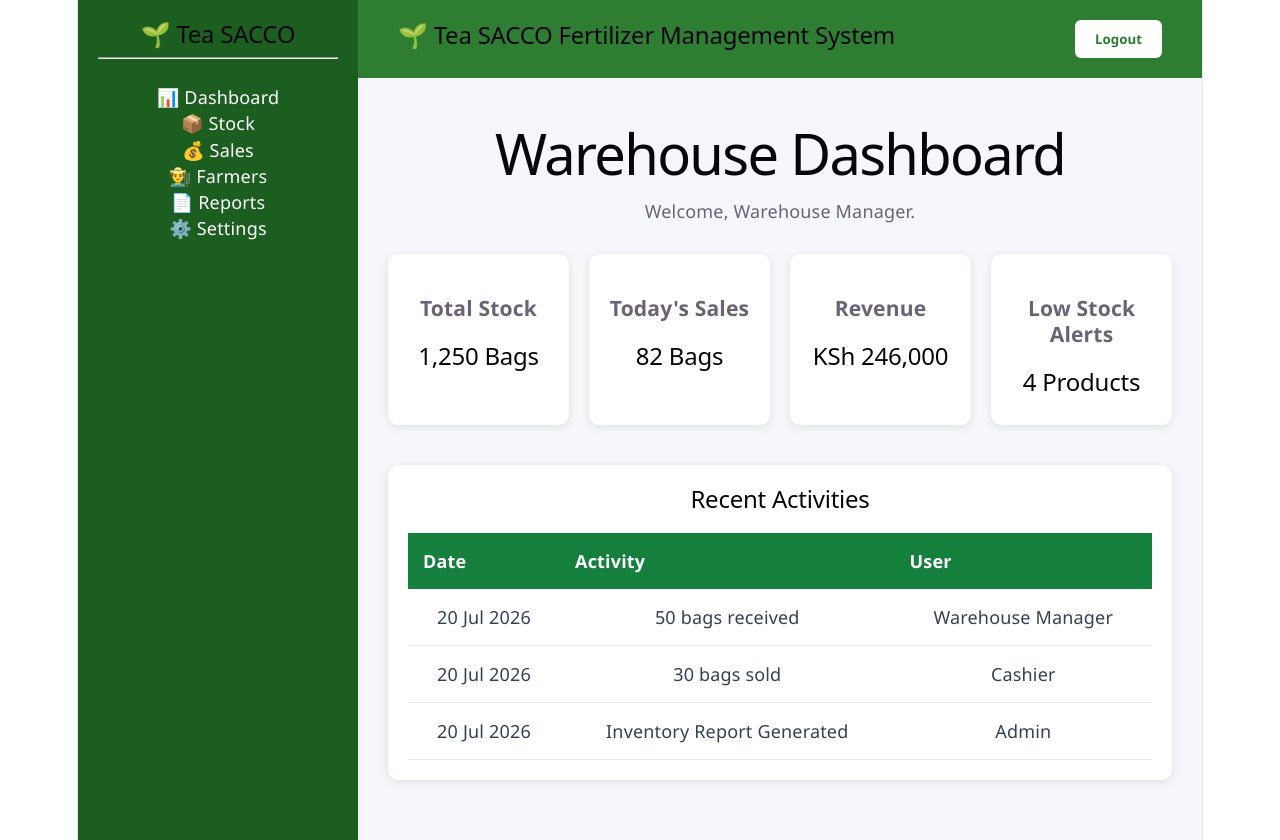
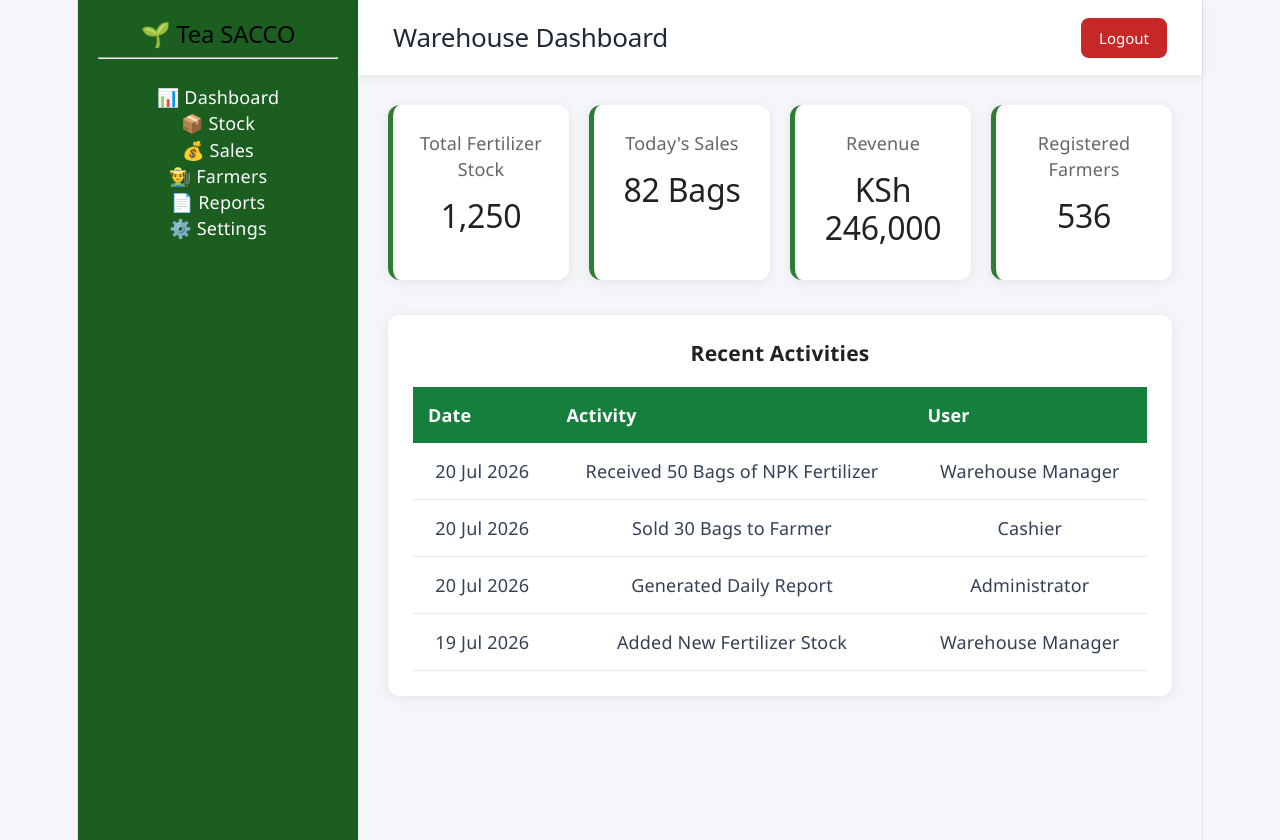
Before and after one commit to gachokijuliana16-cell/Fertilizer-system, a React (Vite) app: page /warehouse-dashboard in a window 1280 px wide. Built offline with nearby package versions, Linux system fonts and the light colour scheme.

Commit message:
Professional warehouse dashboard

```diff
--- /dev/null
+++ b/src/WarehouseDashboard.css
@@ -0,0 +1,104 @@
+body{
+    margin:0;
+    font-family:'Poppins',sans-serif;
+    background:#f4f6f9;
+}
+
+.dashboard{
+    display:flex;
+    min-height:100vh;
+}
+
+.main{
+    flex:1;
+}
+
+.header{
+    height:75px;
+    background:#ffffff;
+    display:flex;
+    justify-content:space-between;
+    align-items:center;
+    padding:0 35px;
+    box-shadow:0 2px 10px rgba(0,0,0,.08);
+}
+
+.header h2{
+    color:#1f2937;
+    font-size:26px;
+    margin:0;
+}
+
+.logout-btn{
+    background:#2e7d32;
+    color:white;
+    border:none;
+    padding:10px 18px;
+    border-radius:8px;
+    cursor:pointer;
+    font-size:15px;
+}
+
+.logout-btn:hover{
+    background:#1b5e20;
+}
+
+.content{
+    padding:30px;
+}
+
+.cards{
+    display:grid;
+    grid-template-columns:repeat(4,1fr);
+    gap:20px;
+}
+
+.card{
+    background:white;
+    border-radius:12px;
+    padding:25px;
+    box-shadow:0 2px 12px rgba(0,0,0,.08);
+}
+
+.card h4{
+    margin:0;
+    color:#666;
+    font-weight:500;
+}
+
+.card h2{
+    margin-top:15px;
+    color:#222;
+    font-size:32px;
+}
+
+.section{
+    margin-top:35px;
+    background:white;
+    border-radius:12px;
+    padding:25px;
+    box-shadow:0 2px 12px rgba(0,0,0,.08);
+}
+
+.section h3{
+    margin-top:0;
+    color:#222;
+}
+
+table{
+    width:100%;
+    border-collapse:collapse;
+}
+
+th{
+    background:#2e7d32;
+    color:white;
+    padding:14px;
+    text-align:left;
+}
+
+td{
+    padding:14px;
+    border-bottom:1px solid #eee;
+    color:#444;
+}
--- a/src/WarehouseDashboard.jsx
+++ b/src/WarehouseDashboard.jsx
@@ -1,152 +1,102 @@
+import React from "react";
+import "./WarehouseDashboard.css";
 import Sidebar from "./Sidebar";
-import React from "react";
 
 function WarehouseDashboard() {
   return (
-    <div
-  style={{
-    display: "flex",
-    background: "#f5f7fa",
-    minHeight: "100vh",
-  }}
->
+    <div className="dashboard">
+
       <Sidebar />
 
-<div style={{ flex: 1 }}>
-      {/* Header */}
-      <header
-        style={{
-          background: "#2e7d32",
-          color: "white",
-          padding: "20px 40px",
-          display: "flex",
-          justifyContent: "space-between",
-          alignItems: "center",
-        }}
-      >
-        <h2>🌱 Tea SACCO Fertilizer Management System</h2>
+      <div className="main">
+
+        <header className="header">
+          <h2>Warehouse Dashboard</h2>
 
           <button
+            className="logout-btn"
             onClick={() => (window.location.href = "/")}
-          style={{
-            background: "white",
-            color: "#2e7d32",
-            border: "none",
-            padding: "10px 20px",
-            borderRadius: "6px",
-            cursor: "pointer",
-            fontWeight: "bold",
-          }}
           >
             Logout
           </button>
         </header>
 
-      {/* Dashboard */}
-      <div style={{ padding: "30px" }}>
-        <h1>Warehouse Dashboard</h1>
-        <p>Welcome, Warehouse Manager.</p>
+        <div className="content">
 
-        <div
-          style={{
-            display: "grid",
-            gridTemplateColumns: "repeat(4,1fr)",
-            gap: "20px",
-            marginTop: "30px",
-          }}
-        >
-          <div
-            style={{
-              background: "white",
-              padding: "20px",
-              borderRadius: "10px",
-              boxShadow: "0 2px 8px rgba(0,0,0,.1)",
-            }}
-          >
-            <h3>Total Stock</h3>
-            <h2>1,250 Bags</h2>
+          <div className="cards">
+
+            <div className="card">
+              <h4>Total Fertilizer Stock</h4>
+              <h2>1,250</h2>
             </div>
 
-          <div
-            style={{
-              background: "white",
-              padding: "20px",
-              borderRadius: "10px",
-              boxShadow: "0 2px 8px rgba(0,0,0,.1)",
-            }}
-          >
-            <h3>Today's Sales</h3>
+            <div className="card">
+              <h4>Today's Sales</h4>
               <h2>82 Bags</h2>
             </div>
 
-          <div
-            style={{
-              background: "white",
-              padding: "20px",
-              borderRadius: "10px",
-              boxShadow: "0 2px 8px rgba(0,0,0,.1)",
-            }}
-          >
-            <h3>Revenue</h3>
+            <div className="card">
+              <h4>Revenue</h4>
               <h2>KSh 246,000</h2>
             </div>
 
-          <div
-            style={{
-              background: "white",
-              padding: "20px",
-              borderRadius: "10px",
-              boxShadow: "0 2px 8px rgba(0,0,0,.1)",
-            }}
-          >
-            <h3>Low Stock Alerts</h3>
-            <h2>4 Products</h2>
-          </div>
+            <div className="card">
+              <h4>Registered Farmers</h4>
+              <h2>536</h2>
             </div>
 
-        <div
-          style={{
-            marginTop: "40px",
-            background: "white",
-            padding: "20px",
-            borderRadius: "10px",
-            boxShadow: "0 2px 8px rgba(0,0,0,.1)",
-          }}
-        >
-          <h2>Recent Activities</h2>
+          </div>
 
-          <table style={{ width: "100%", marginTop: "20px" }}>
+          <div className="section">
+
+            <h3>Recent Activities</h3>
+
+            <table>
+
               <thead>
                 <tr>
-                <th align="left">Date</th>
-                <th align="left">Activity</th>
-                <th align="left">User</th>
+                  <th>Date</th>
+                  <th>Activity</th>
+                  <th>User</th>
                 </tr>
               </thead>
 
               <tbody>
+
                 <tr>
                   <td>20 Jul 2026</td>
-                <td>50 bags received</td>
+                  <td>Received 50 Bags of NPK Fertilizer</td>
                   <td>Warehouse Manager</td>
                 </tr>
 
                 <tr>
                   <td>20 Jul 2026</td>
-                <td>30 bags sold</td>
+                  <td>Sold 30 Bags to Farmer</td>
                   <td>Cashier</td>
                 </tr>
 
                 <tr>
                   <td>20 Jul 2026</td>
-                <td>Inventory Report Generated</td>
-                <td>Admin</td>
+                  <td>Generated Daily Report</td>
+                  <td>Administrator</td>
                 </tr>
+
+                <tr>
+                  <td>19 Jul 2026</td>
+                  <td>Added New Fertilizer Stock</td>
+                  <td>Warehouse Manager</td>
+                </tr>
+
               </tbody>
+
             </table>
+
           </div>
+
         </div>
+
       </div>
+
     </div>
   );
 }
```
Lines whose indentation alone changed are shown as unchanged.
